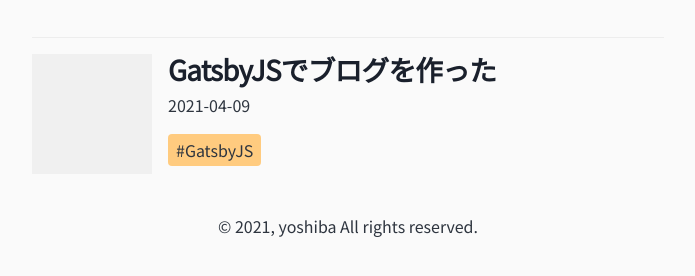
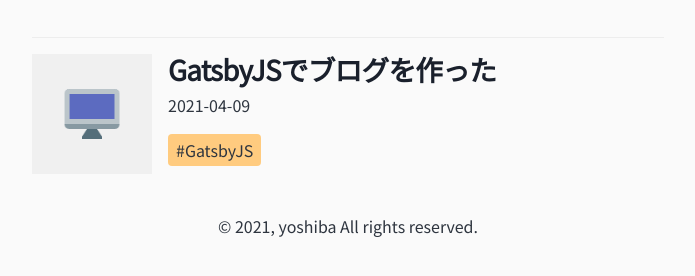
Before and after one commit to yosh1ba/buildnote, a Gatsby site: page / in a window 1280 px wide. Shown: the part 278-554 px from the top of the page, without its empty margins (292-987 px from the left). Built offline with nearby package versions, Linux system fonts and the light colour scheme; Gatsby itself is replaced by a stand-in of ours.

Commit message:
fix: アイコンが表示されない不具合修正

```diff
--- a/src/components/image.js
+++ b/src/components/image.js
@@ -8,7 +8,7 @@
     query{
       allImageSharp {
         nodes {
-          fluid(maxWidth: 1600) {
+          fluid {
             originalName
             ...GatsbyImageSharpFluid_withWebp
           }
@@ -18,7 +18,6 @@
   `)
 
   return (
-    <figure>
       <Img
         fluid={
           allImageSharp.nodes.find(n => n.fluid.originalName === props.filename)
@@ -27,6 +26,5 @@
         alt={props.alt}
         style={props.style}
       />
-    </figure>
   )
 }
--- a/src/components/post.js
+++ b/src/components/post.js
@@ -10,7 +10,7 @@
       <Link to={slug} className={styles.link} itemProp="url">
         <div className={styles.thumbnail}>
           <span className={styles.thumbnailIcon}>
-            <Image filename="dev.png" />
+          <Image filename="dev.png" />
           </span>
         </div>
 
```
